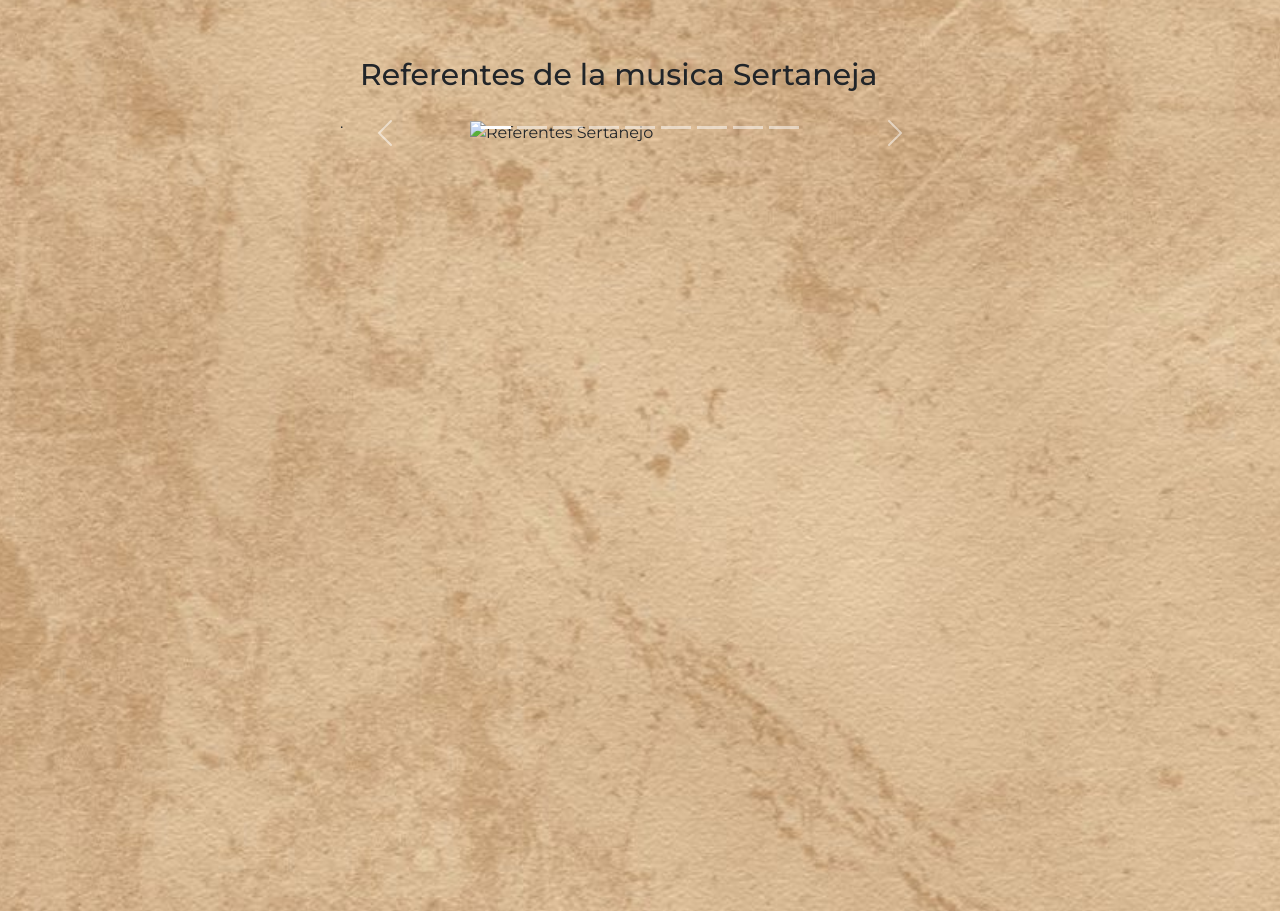
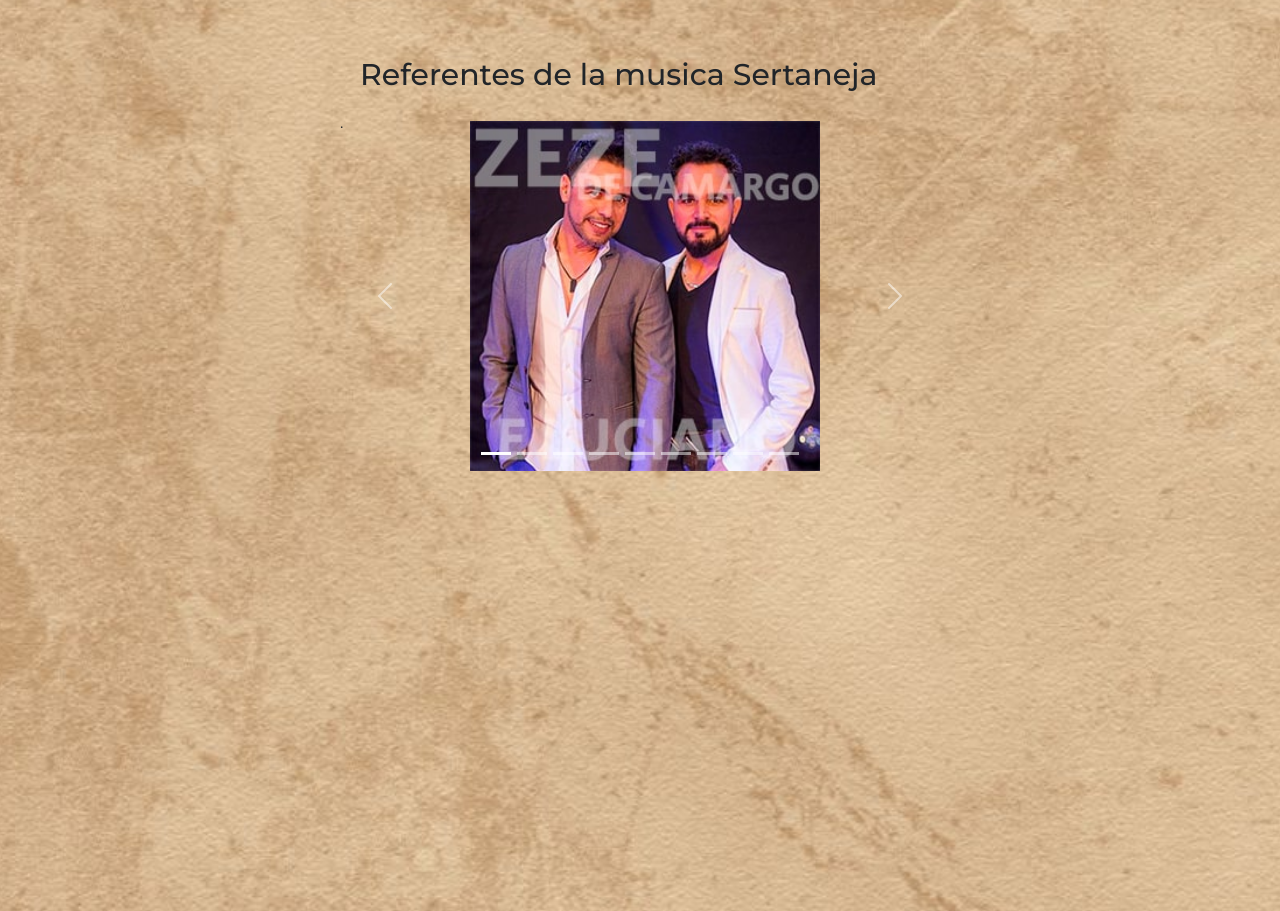
Before and after one commit to nattgarciaeich/GarciaEichenberg-proyecto-final-sertanejo-universiario, a website: page paginas/conoce-mas.html in a window 1280 px wide. Shown: the part 2431-3342 px from the top of the page. Drawn offline with nearby package versions, Linux system fonts and the light colour scheme.

Commit message:
PROYECTO FINAL

```diff
--- a/paginas/conoce-mas.html
+++ b/paginas/conoce-mas.html
@@ -161,28 +161,28 @@
                 </div>
                 <div class="carousel-inner">
                   <div class="carousel-item active">
-                    <img src="../multimedia/raizRef.png" class="d-block referentesFoto" alt="Referentes Sertanejo">
+                    <img src="../multimedia/raizRef.jpg" class="d-block referentesFoto" alt="Referentes Sertanejo">
                   </div>.
                   <div class="carousel-item">
-                    <img src="../multimedia/raizRef2.png" class="d-block referentesFoto" alt="Referentes Sertanejo">
+                    <img src="../multimedia/raizRef2.jpg" class="d-block referentesFoto" alt="Referentes Sertanejo">
                   </div>
                   <div class="carousel-item">
-                    <img src="../multimedia/raizRef4.png" class="d-block referentesFoto" alt="Referentes Sertanejo">
+                    <img src="../multimedia/raizRef4.jpg" class="d-block referentesFoto" alt="Referentes Sertanejo">
                   </div>
                   <div class="carousel-item">
-                    <img src="../multimedia/raizRef5.png" class="d-block referentesFoto" alt="Referentes Sertanejo">
+                    <img src="../multimedia/raizRef5.jpg" class="d-block referentesFoto" alt="Referentes Sertanejo">
                   </div>
                   <div class="carousel-item">
-                    <img src="../multimedia/sofrenzaRef2.png" class="d-block referentesFoto" alt="Referentes Sertanejo">
+                    <img src="../multimedia/sofrenzaRef2.jpg" class="d-block referentesFoto" alt="Referentes Sertanejo">
                   </div>
                   <div class="carousel-item">
-                    <img src="../multimedia/sofrenzaRef3.png" class="d-block referentesFoto" alt="Referentes Sertanejo">
+                    <img src="../multimedia/sofrenzaRef3.jpg" class="d-block referentesFoto" alt="Referentes Sertanejo">
                   </div>
                   <div class="carousel-item">
-                    <img src="../multimedia/raizRef3.png" class="d-block referentesFoto" alt="Referentes Sertanejo">
+                    <img src="../multimedia/raizRef3.jpg" class="d-block referentesFoto" alt="Referentes Sertanejo">
                   </div>
                   <div class="carousel-item">
-                    <img src="../multimedia/sofrenzaRef4.png" class="d-block referentesFoto" alt="Referentes Sertanejo">
+                    <img src="../multimedia/sofrenzaRef4.jpg" class="d-block referentesFoto" alt="Referentes Sertanejo">
                   </div>
                   <div class="carousel-item">
                     <img src="../multimedia/sofrenzaRef5.png" class="d-block referentesFoto" alt="Referentes Sertanejo">
```
Also changed, not shown: scss/_artistas.scss (indentation only), 1 other file.
